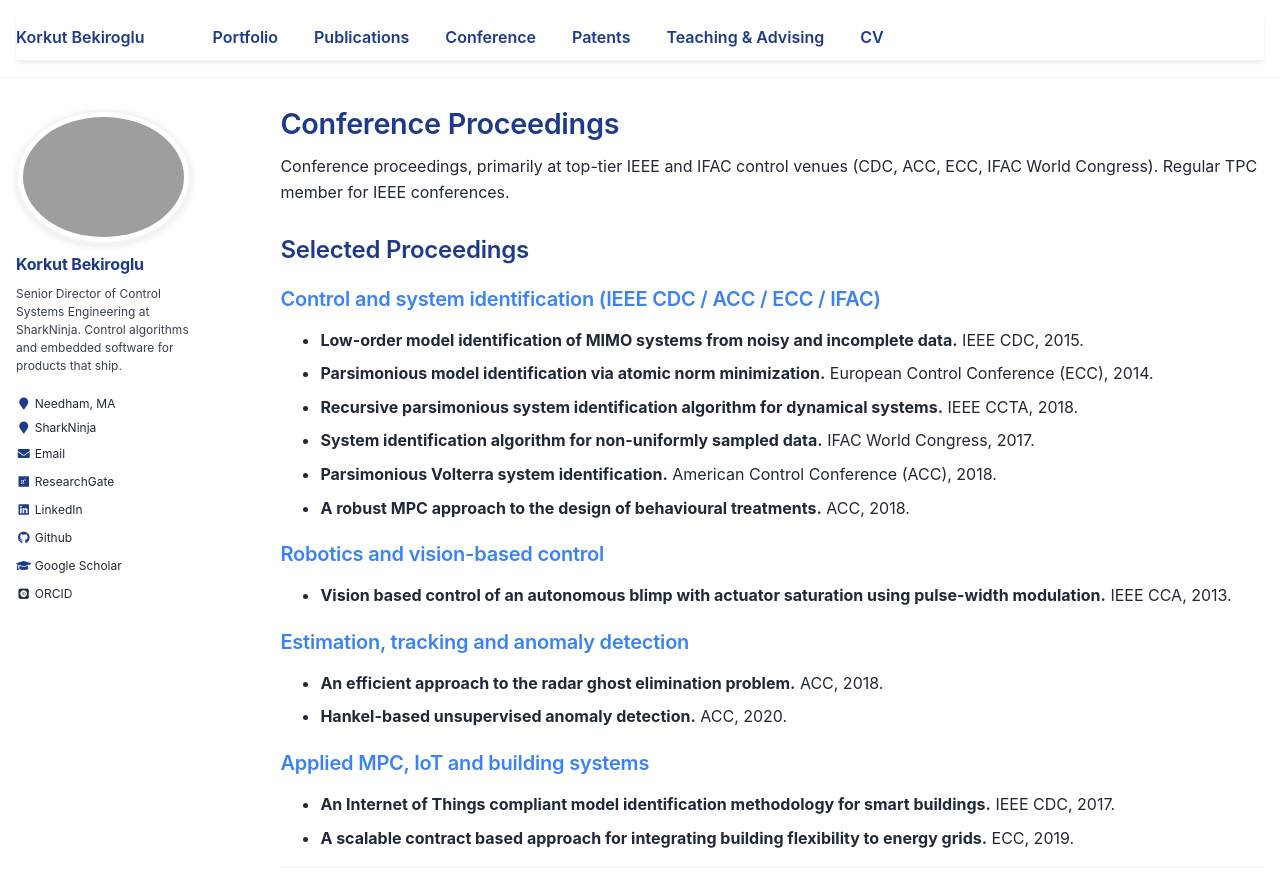
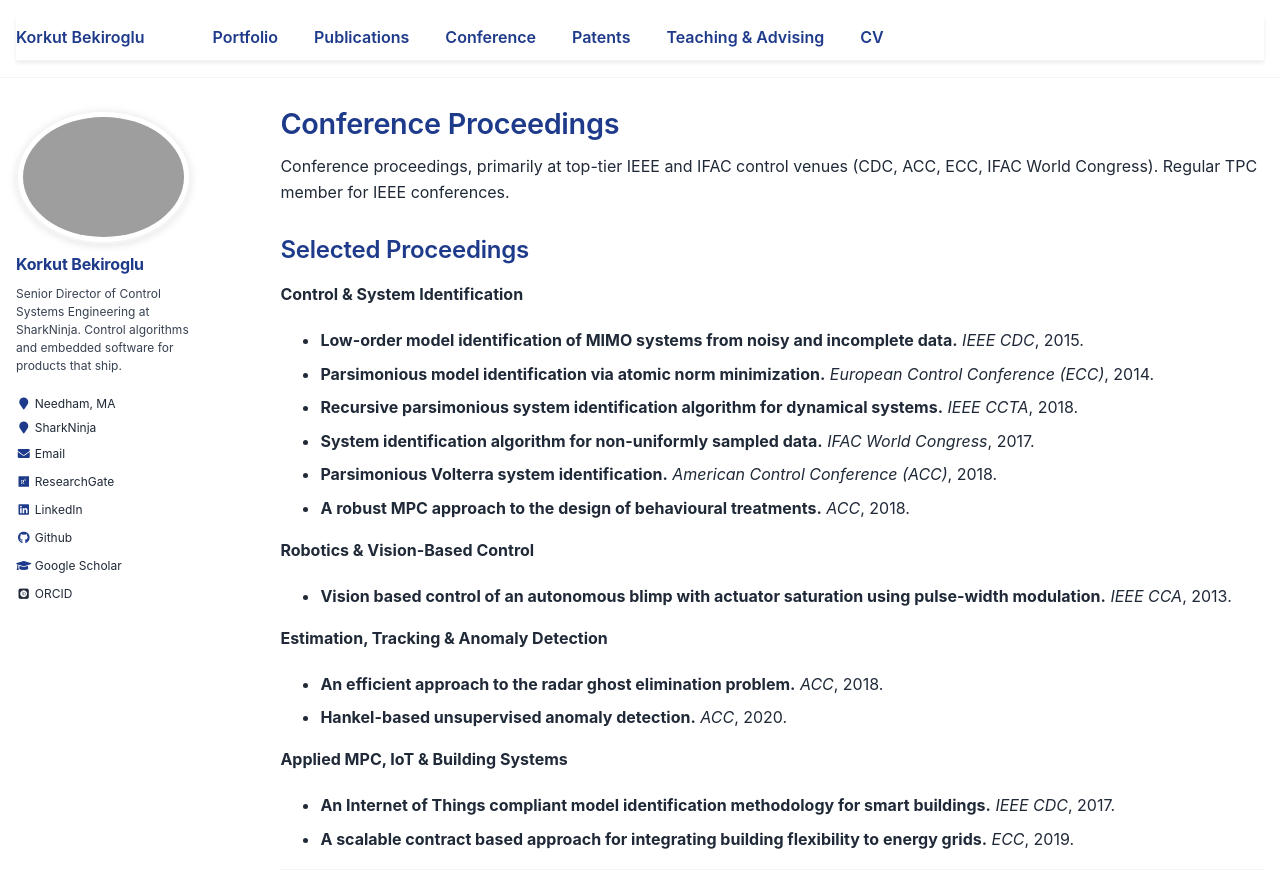
Before and after one commit to kbekiroglu/kbekiroglu.github.io, a Jekyll site: the page built from _pages/talks.html, in a window 1280 px wide and 900 px high. Shown: the top 888 px of the window. Built offline with Jekyll 4.4.1, drawn with Linux system fonts in a browser that asks for light colours; some web fonts are replaced.

Commit message:
Patents: 14 inventions (2 new, Superautomatic split into 3), new family numbers; match Conference subtitle style to Publications
Co-Authored-By: Claude Opus 5.5 <noreply@anthropic.com>

```diff
--- a/_pages/talks.html
+++ b/_pages/talks.html
@@ -11,31 +11,31 @@ author_profile: true
 
 <h2 id="selected-proceedings">Selected Proceedings</h2>
 
-<h3>Control and system identification (IEEE CDC / ACC / ECC / IFAC)</h3>
+<p><strong>Control &amp; System Identification</strong></p>
 <ul>
-  <li><strong>Low-order model identification of MIMO systems from noisy and incomplete data.</strong> IEEE CDC, 2015.</li>
-  <li><strong>Parsimonious model identification via atomic norm minimization.</strong> European Control Conference (ECC), 2014.</li>
-  <li><strong>Recursive parsimonious system identification algorithm for dynamical systems.</strong> IEEE CCTA, 2018.</li>
-  <li><strong>System identification algorithm for non-uniformly sampled data.</strong> IFAC World Congress, 2017.</li>
-  <li><strong>Parsimonious Volterra system identification.</strong> American Control Conference (ACC), 2018.</li>
-  <li><strong>A robust MPC approach to the design of behavioural treatments.</strong> ACC, 2018.</li>
+  <li><strong>Low-order model identification of MIMO systems from noisy and incomplete data.</strong> <em>IEEE CDC</em>, 2015.</li>
+  <li><strong>Parsimonious model identification via atomic norm minimization.</strong> <em>European Control Conference (ECC)</em>, 2014.</li>
+  <li><strong>Recursive parsimonious system identification algorithm for dynamical systems.</strong> <em>IEEE CCTA</em>, 2018.</li>
+  <li><strong>System identification algorithm for non-uniformly sampled data.</strong> <em>IFAC World Congress</em>, 2017.</li>
+  <li><strong>Parsimonious Volterra system identification.</strong> <em>American Control Conference (ACC)</em>, 2018.</li>
+  <li><strong>A robust MPC approach to the design of behavioural treatments.</strong> <em>ACC</em>, 2018.</li>
 </ul>
 
-<h3>Robotics and vision-based control</h3>
+<p><strong>Robotics &amp; Vision-Based Control</strong></p>
 <ul>
-  <li><strong>Vision based control of an autonomous blimp with actuator saturation using pulse-width modulation.</strong> IEEE CCA, 2013.</li>
+  <li><strong>Vision based control of an autonomous blimp with actuator saturation using pulse-width modulation.</strong> <em>IEEE CCA</em>, 2013.</li>
 </ul>
 
-<h3>Estimation, tracking and anomaly detection</h3>
+<p><strong>Estimation, Tracking &amp; Anomaly Detection</strong></p>
 <ul>
-  <li><strong>An efficient approach to the radar ghost elimination problem.</strong> ACC, 2018.</li>
-  <li><strong>Hankel-based unsupervised anomaly detection.</strong> ACC, 2020.</li>
+  <li><strong>An efficient approach to the radar ghost elimination problem.</strong> <em>ACC</em>, 2018.</li>
+  <li><strong>Hankel-based unsupervised anomaly detection.</strong> <em>ACC</em>, 2020.</li>
 </ul>
 
-<h3>Applied MPC, IoT and building systems</h3>
+<p><strong>Applied MPC, IoT &amp; Building Systems</strong></p>
 <ul>
-  <li><strong>An Internet of Things compliant model identification methodology for smart buildings.</strong> IEEE CDC, 2017.</li>
-  <li><strong>A scalable contract based approach for integrating building flexibility to energy grids.</strong> ECC, 2019.</li>
+  <li><strong>An Internet of Things compliant model identification methodology for smart buildings.</strong> <em>IEEE CDC</em>, 2017.</li>
+  <li><strong>A scalable contract based approach for integrating building flexibility to energy grids.</strong> <em>ECC</em>, 2019.</li>
 </ul>
 
 <hr>
```
Also changed, not shown: _pages/cv.md (+11 -7 lines), _pages/patents.md (+13 -5 lines).
